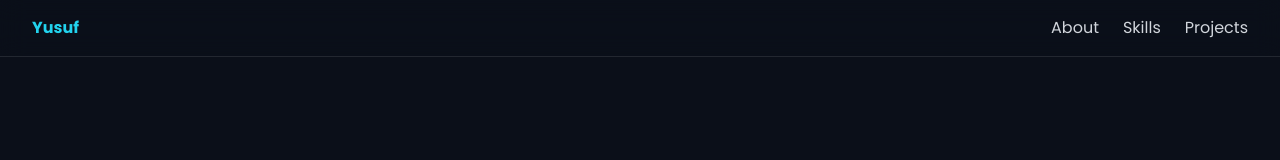
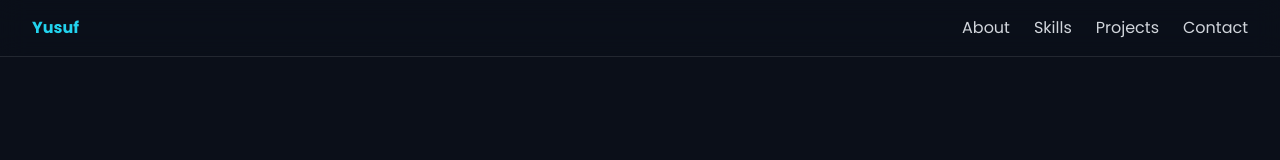
Before and after one commit to skyusufrafi/Portfolio-Yusuf, a React (Vite) app: page / in a window 1280 px wide. Shown: the top 160 px of the page. Built offline with nearby package versions, Linux system fonts and the light colour scheme.

Commit message:
final portfolio ready

```diff
--- a/src/components/Navbar.jsx
+++ b/src/components/Navbar.jsx
@@ -9,6 +9,7 @@ export default function Navbar() {
         <a href="#about" className="hover:text-white">About</a>
         <a href="#skills" className="hover:text-white">Skills</a>
         <a href="#projects" className="hover:text-white">Projects</a>
+        <a href="#contact" className="hover:text-white">Contact</a>
       </div>
     </nav>
   );
```
